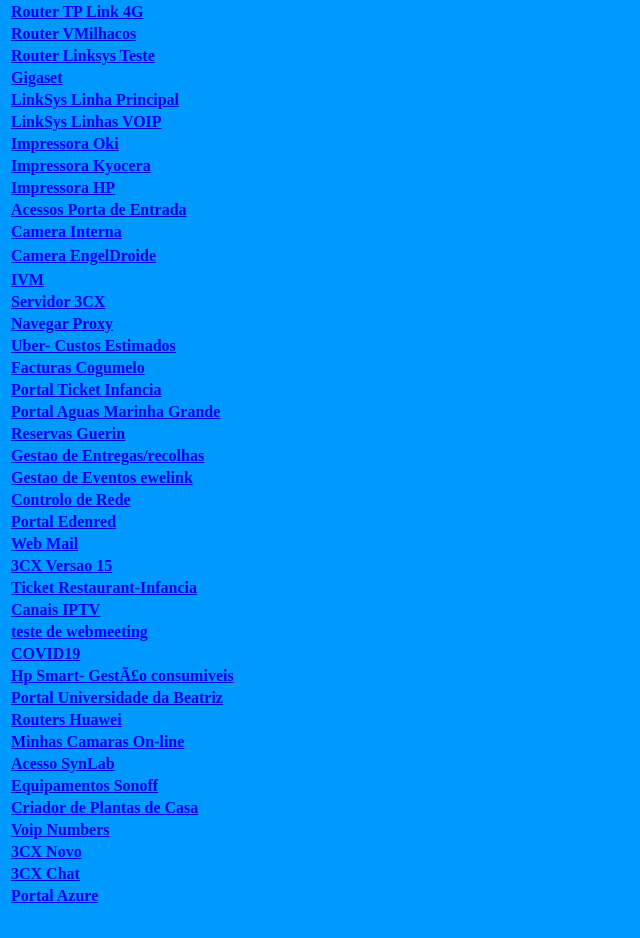
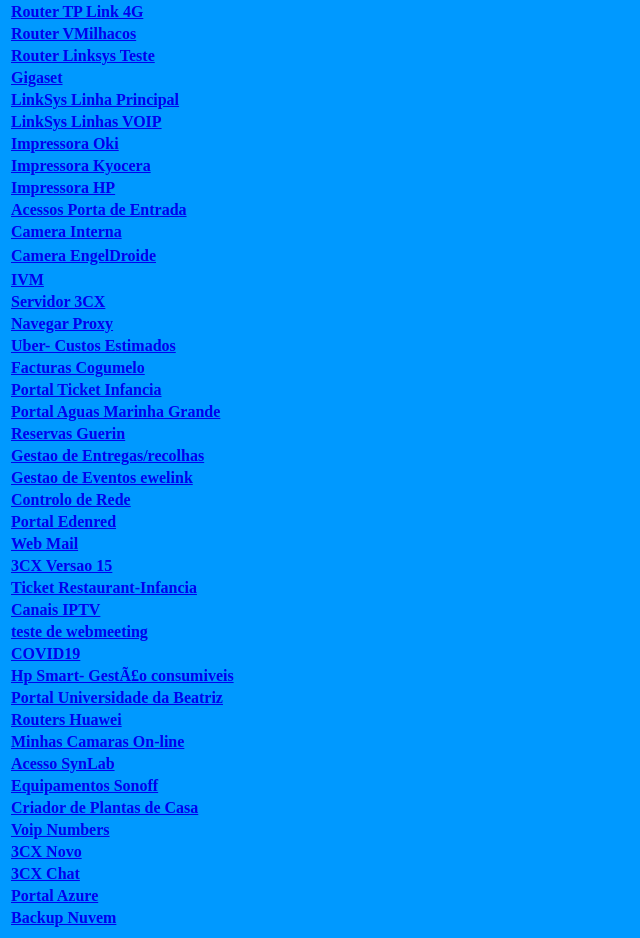
Before and after one commit to prata1166/links, a plain HTML site: page index.html in a window 1280 px wide. Shown: the part 208-1146 px from the top of the page, without its empty margins (0-640 px from the left). Before the commit the page ends 1124 px from the top, so only its background shows below. Drawn offline with Linux system fonts and the light colour scheme.

Commit message:
Update index.html

```diff
--- a/index.html
+++ b/index.html
@@ -317,7 +317,11 @@ enable-ga="false"
       <b><a href="https://portal.azure.com/#home" target="_blank">Portal Azure</a></b>
     </td>
       </tr>
-
+<tr>
+    <td width="34%">
+      <b><a href="https://app.multcloud.com/mc_project/task_list" target="_blank">Backup Nuvem</a></b>
+    </td>
+      </tr>
 </table>
 
 </body>
```
